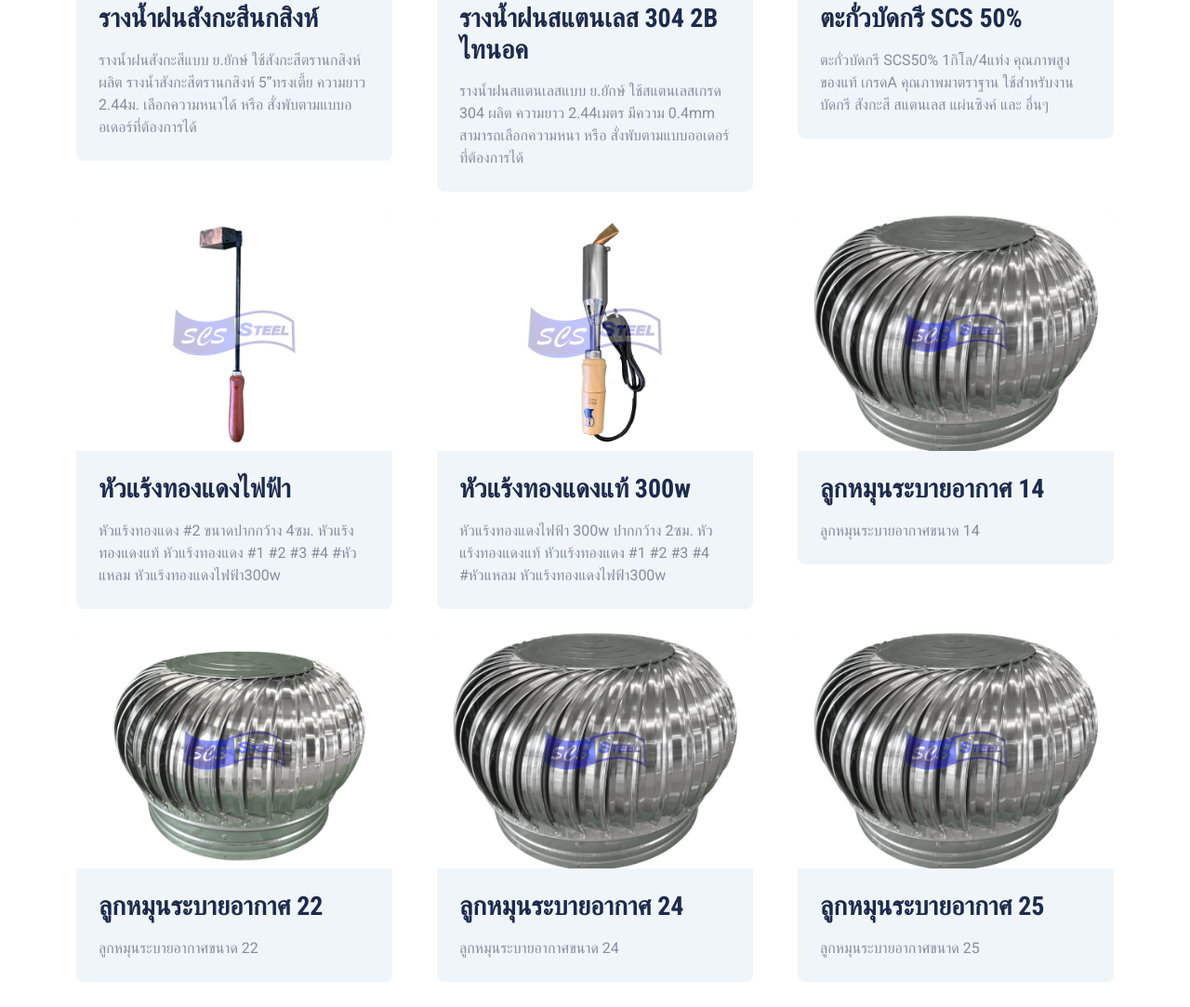
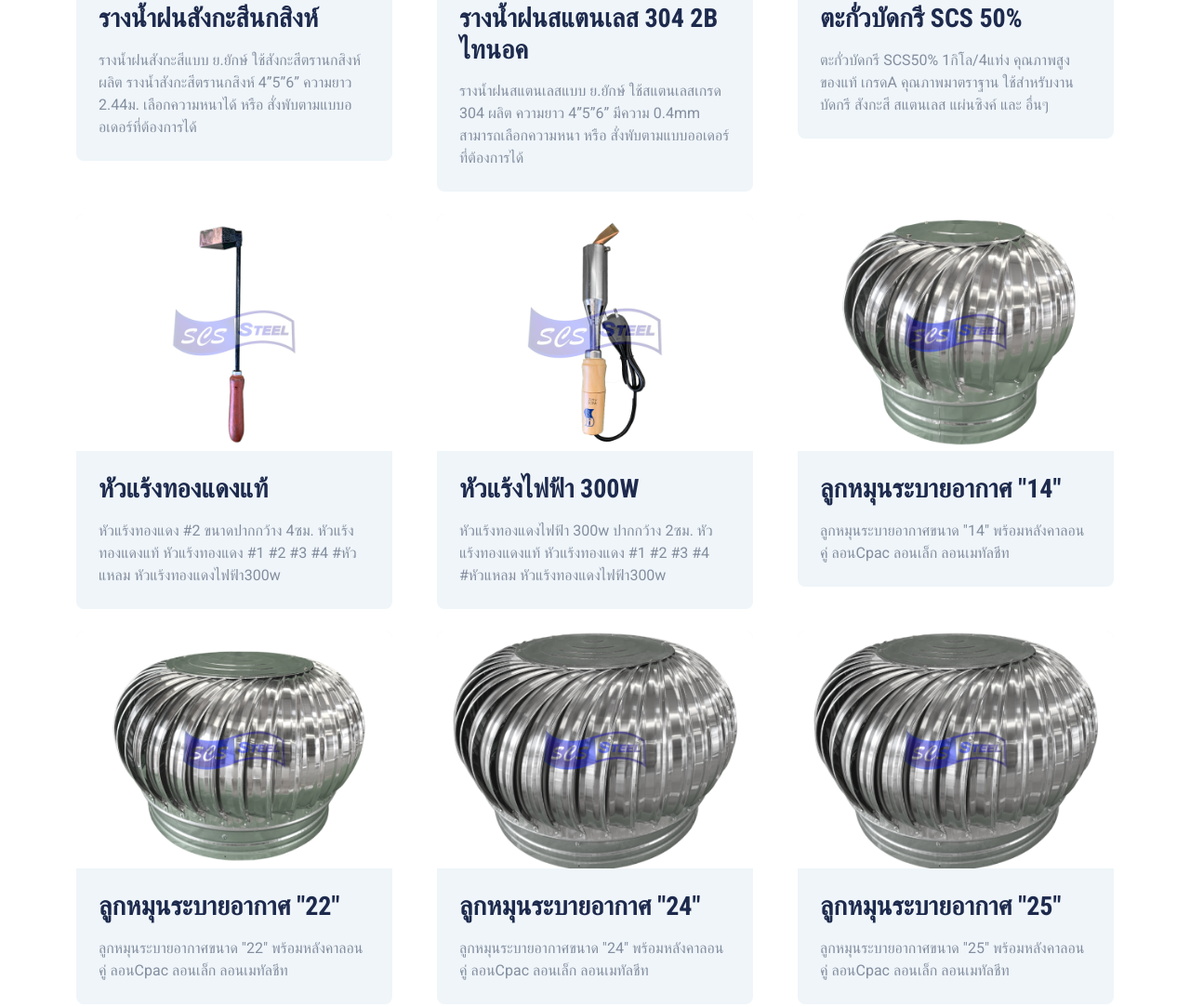
Before and after one commit to anuntawee/scs, a plain HTML site: page index.html in a window 1280 px wide. Shown: the part 2067-3150 px from the top of the page at 93% size. Drawn offline with nearby package versions, Linux system fonts and the light colour scheme.

Commit message:
Add files via upload

```diff
--- a/index.html
+++ b/index.html
@@ -282,10 +282,9 @@
             <div class="bg-light rounded overflow-hidden">
               <img class="img-fluid w-100" src="img/SL6.png" alt="" />
               <div class="p-4">
-                <a class="h3 d-block mb-3" href="">สแตนเลสแผ่นเรียบ</a>
+                <a class="h3 d-block mb-3" href="">สังกะสีนกสิงห์แผ่นเรียบ</a>
                 <p class="m-0">
-                  สแตนเลสแผ่นเรียบ มีทั้งหมด 3เกรด เกรด304 เกรด201 เกรด430
-                  ความหนาตั้งแต่ 0.4mm – 2mm ขนาดหน้ากว้าง 3ฟุต และ 4ฟุต
+                  สังกะสีแผ่นเรียบตรานกสิงห์มีความหนาตั้งแต่ 0.27mm – 1.50mm ขนาดหน้ากว้าง 3ฟุต และ 4ฟุต
                 </p>
               </div>
             </div>
@@ -325,7 +324,7 @@
                 <a class="h3 d-block mb-3" href="">รางน้ำฝนสังกะสีนกสิงห์ </a>
                 <p class="m-0">
                   รางน้ำฝนสังกะสีแบบ ย.ยักษ์ ใช้สังกะสีตรานกสิงห์ผลิต
-                  รางน้ำสังกะสีตรานกสิงห์ 5”ทรงเตี้ย ความยาว 2.44ม.
+                  รางน้ำสังกะสีตรานกสิงห์ 4”5”6” ความยาว 2.44ม.
                   เลือกความหนาได้ หรือ สั่งพับตามแบบออเดอร์ที่ต้องการได้
                 </p>
               </div>
@@ -340,7 +339,7 @@
                 </a>
                 <p class="m-0">
                   รางน้ำฝนสแตนเลสแบบ ย.ยักษ์ ใช้สแตนเลสเกรด 304 ผลิต ความยาว
-                  2.44เมตร มีความ 0.4mm สามารถเลือกความหนา หรือ
+                  4”5”6” มีความ 0.4mm สามารถเลือกความหนา หรือ
                   สั่งพับตามแบบออเดอร์ที่ต้องการได้
                 </p>
               </div>
@@ -366,7 +365,7 @@
             <div class="bg-light rounded overflow-hidden">
               <img class="img-fluid w-100" src="img/8820.png" alt="" />
               <div class="p-4">
-                <a class="h3 d-block mb-3" href="">หัวแร้งทองแดงไฟฟ้า </a>
+                <a class="h3 d-block mb-3" href="">หัวแร้งทองแดงแท้ </a>
                 <p class="m-0">
                   หัวแร้งทองแดง #2 ขนาดปากกว้าง 4ซม. หัวแร้งทองแดงแท้
                   หัวแร้งทองแดง #1 #2 #3 #4 #หัวแหลม หัวแร้งทองแดงไฟฟ้า300w
@@ -378,7 +377,7 @@
             <div class="bg-light rounded overflow-hidden">
               <img class="img-fluid w-100" src="img/8814.png" alt="" />
               <div class="p-4">
-                <a class="h3 d-block mb-3" href="">หัวแร้งทองแดงแท้ 300w </a>
+                <a class="h3 d-block mb-3" href="">หัวแร้งไฟฟ้า 300W </a>
                 <p class="m-0">
                   หัวแร้งทองแดงไฟฟ้า 300w ปากกว้าง 2ซม. หัวแร้งทองแดงแท้
                   หัวแร้งทองแดง #1 #2 #3 #4 #หัวแหลม หัวแร้งทองแดงไฟฟ้า300w
@@ -388,10 +387,10 @@
           </div>
           <div class="col-xl-4 col-lg-6">
             <div class="bg-light rounded overflow-hidden">
-              <img class="img-fluid w-100" src="img/24.png" alt="" />
+              <img class="img-fluid w-100" src="img/14.png" alt="" />
               <div class="p-4">
-                <a class="h3 d-block mb-3" href="">ลูกหมุนระบายอากาศ 14</a>
-                <p class="m-0">ลูกหมุนระบายอากาศขนาด 14</p>
+                <a class="h3 d-block mb-3" href="">ลูกหมุนระบายอากาศ "14"</a>
+                <p class="m-0">ลูกหมุนระบายอากาศขนาด "14" พร้อมหลังคาลอนคู่ ลอนCpac ลอนเล็ก ลอนเมทัลชีท</p>
               </div>
             </div>
           </div>
@@ -402,8 +401,8 @@
             <div class="bg-light rounded overflow-hidden">
               <img class="img-fluid w-100" src="img/22.png" alt="" />
               <div class="p-4">
-                <a class="h3 d-block mb-3" href="">ลูกหมุนระบายอากาศ 22</a>
-                <p class="m-0">ลูกหมุนระบายอากาศขนาด 22</p>
+                <a class="h3 d-block mb-3" href="">ลูกหมุนระบายอากาศ "22"</a>
+                <p class="m-0">ลูกหมุนระบายอากาศขนาด "22" พร้อมหลังคาลอนคู่ ลอนCpac ลอนเล็ก ลอนเมทัลชีท</p>
               </div>
             </div>
           </div>
@@ -411,8 +410,8 @@
             <div class="bg-light rounded overflow-hidden">
               <img class="img-fluid w-100" src="img/24.png" alt="" />
               <div class="p-4">
-                <a class="h3 d-block mb-3" href="">ลูกหมุนระบายอากาศ 24</a>
-                <p class="m-0">ลูกหมุนระบายอากาศขนาด 24</p>
+                <a class="h3 d-block mb-3" href="">ลูกหมุนระบายอากาศ "24"</a>
+                <p class="m-0">ลูกหมุนระบายอากาศขนาด "24" พร้อมหลังคาลอนคู่ ลอนCpac ลอนเล็ก ลอนเมทัลชีท</p>
               </div>
             </div>
           </div>
@@ -420,8 +419,8 @@
             <div class="bg-light rounded overflow-hidden">
               <img class="img-fluid w-100" src="img/24.png" alt="" />
               <div class="p-4">
-                <a class="h3 d-block mb-3" href="">ลูกหมุนระบายอากาศ 25</a>
-                <p class="m-0">ลูกหมุนระบายอากาศขนาด 25</p>
+                <a class="h3 d-block mb-3" href="">ลูกหมุนระบายอากาศ "25"</a>
+                <p class="m-0">ลูกหมุนระบายอากาศขนาด "25" พร้อมหลังคาลอนคู่ ลอนCpac ลอนเล็ก ลอนเมทัลชีท</p>
               </div>
             </div>
           </div>
@@ -465,7 +464,7 @@
                   <h5 class="mb-4">บริการจัดส่ง ตรงต่อเวลา รวดเร็ว</h5>
                   <p
                     class="mb-2"
-                    style="text-align: justify; text-indent: 50px"
+                    style="text-align: left; text-indent: 50px"
                   >
                     &nbsp; งานของลูกค้า คืองานของเรา
                     ส่งสินค้าอย่างรวดเร็วและตรงต่อเวลา คือหัวใจหลักของ บริษัท
@@ -488,7 +487,7 @@
                   <h5 class="mb-4">บริการผลิตชิ้นงานตามแบบ</h5>
                   <p
                     class="mb-2"
-                    style="text-align: justify; text-indent: 50px"
+                    style="text-align: left; text-indent: 50px"
                   >
                     &nbsp; บริษัท ทรัพย์เจริญชัยสตีล จำกัด ให้บริการ
                     และขึ้นรูปงานโลหะตามชิ้นงานที่ลูกค้าต้องการทุกประเภท อาทิ
@@ -510,7 +509,7 @@
                   <h5 class="mb-4">บริการให้คำปรึกษาทุกเรื่อง</h5>
                   <p
                     class="mb-2"
-                    style="text-align: justify; text-indent: 50px"
+                    style="text-align: left; text-indent: 50px"
                   >
                     &nbsp; ให้คำปรึกษาเกี่ยวกับงานโลหะ รางน้ำฝน
                     ลูกหมุนระบายอากาศ แนะนำทางแก้ไขทุกปัญหา
```
